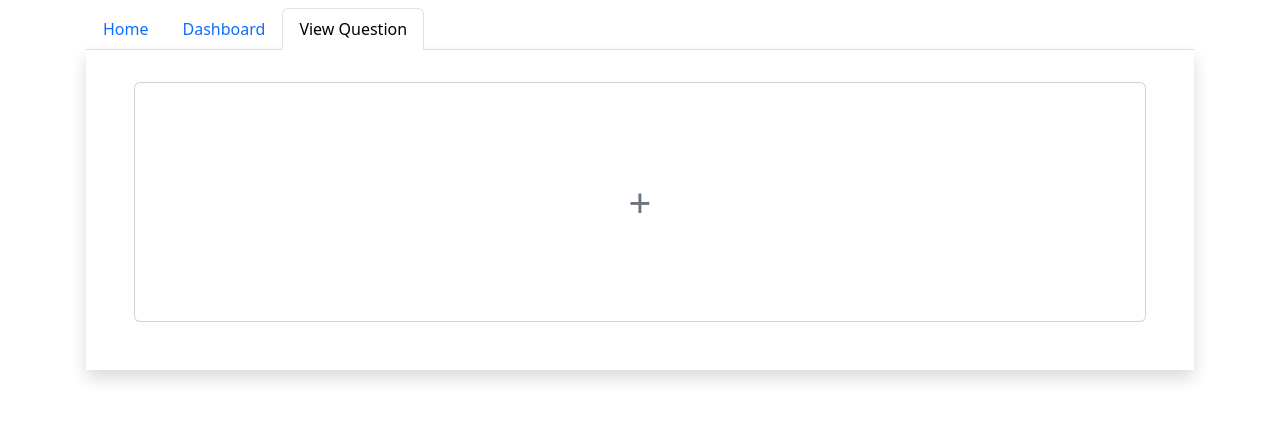
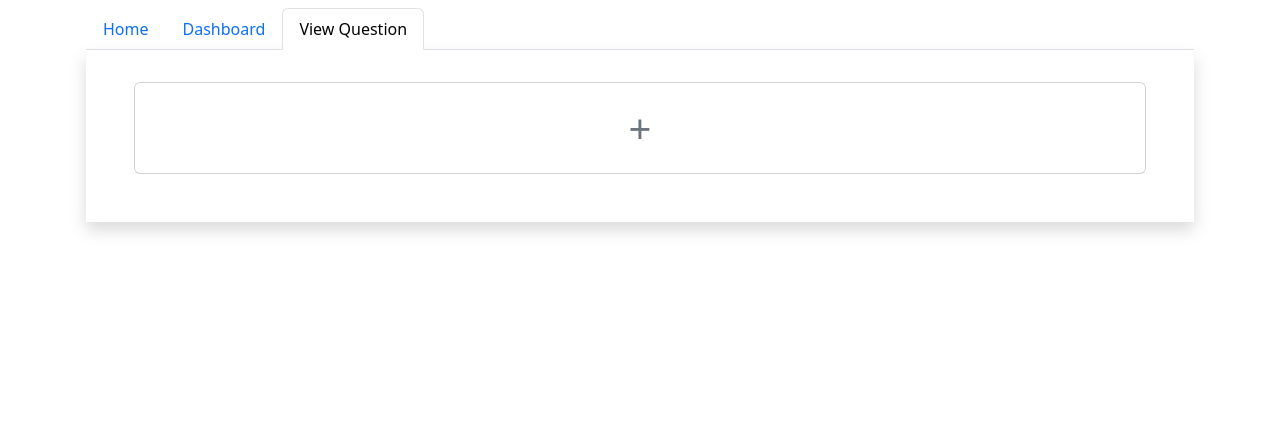
Before and after one commit to Zhen-Zhi/FWDD-KON-Quiz, a PHP site: page /question_page.php in a window 1280 px wide. Shown: the part 56-477 px from the top of the page. Run offline with PHP 8.4, Linux system fonts and the light colour scheme; a user stored in the database is signed in; data comes from the database, SQL or seed files in the repository; data that the repository does not hold is empty.

Commit message:
Update question_page.php

```diff
--- a/question_page.php
+++ b/question_page.php
@@ -109,9 +109,9 @@
 </script>
 
 <style>
-    .card{
+    /* .card{
         height: 30vh;
-    }
+    } */
 
     .checked{
         background-color: #9cff82;
```
